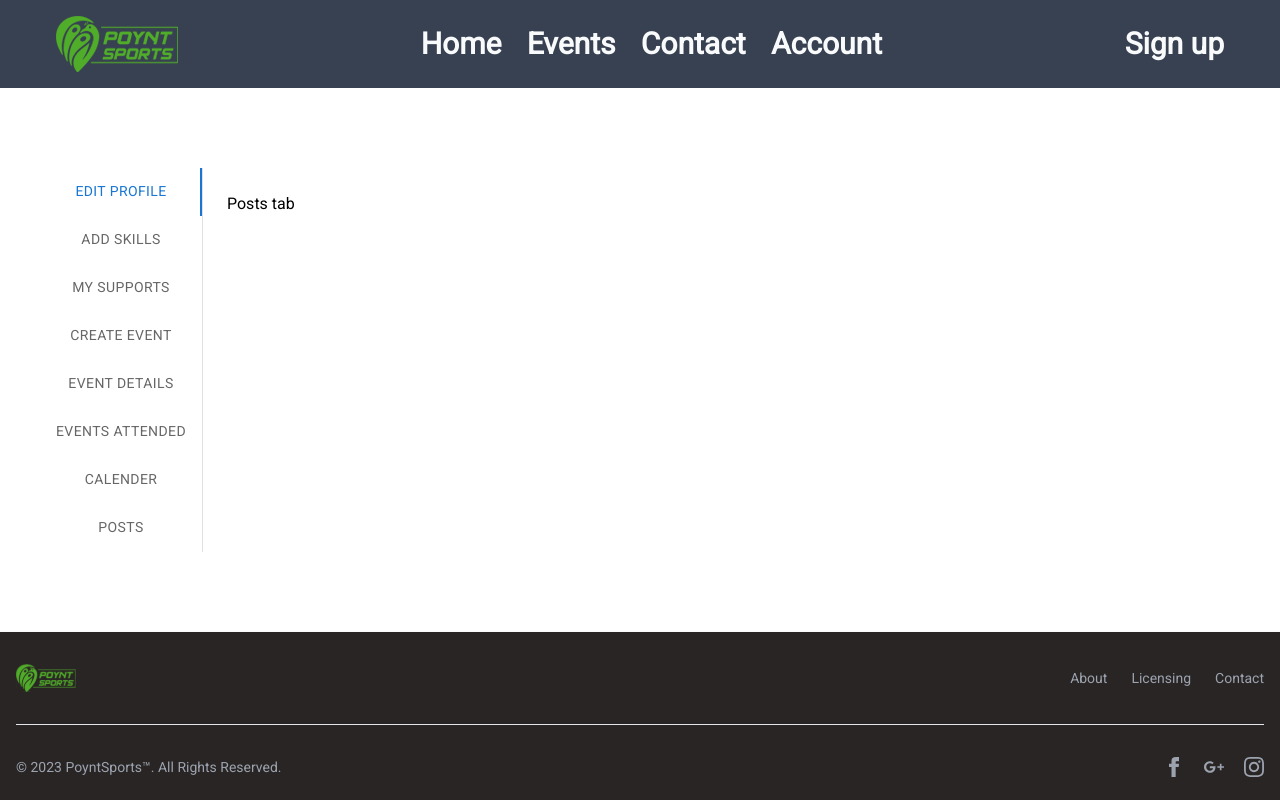
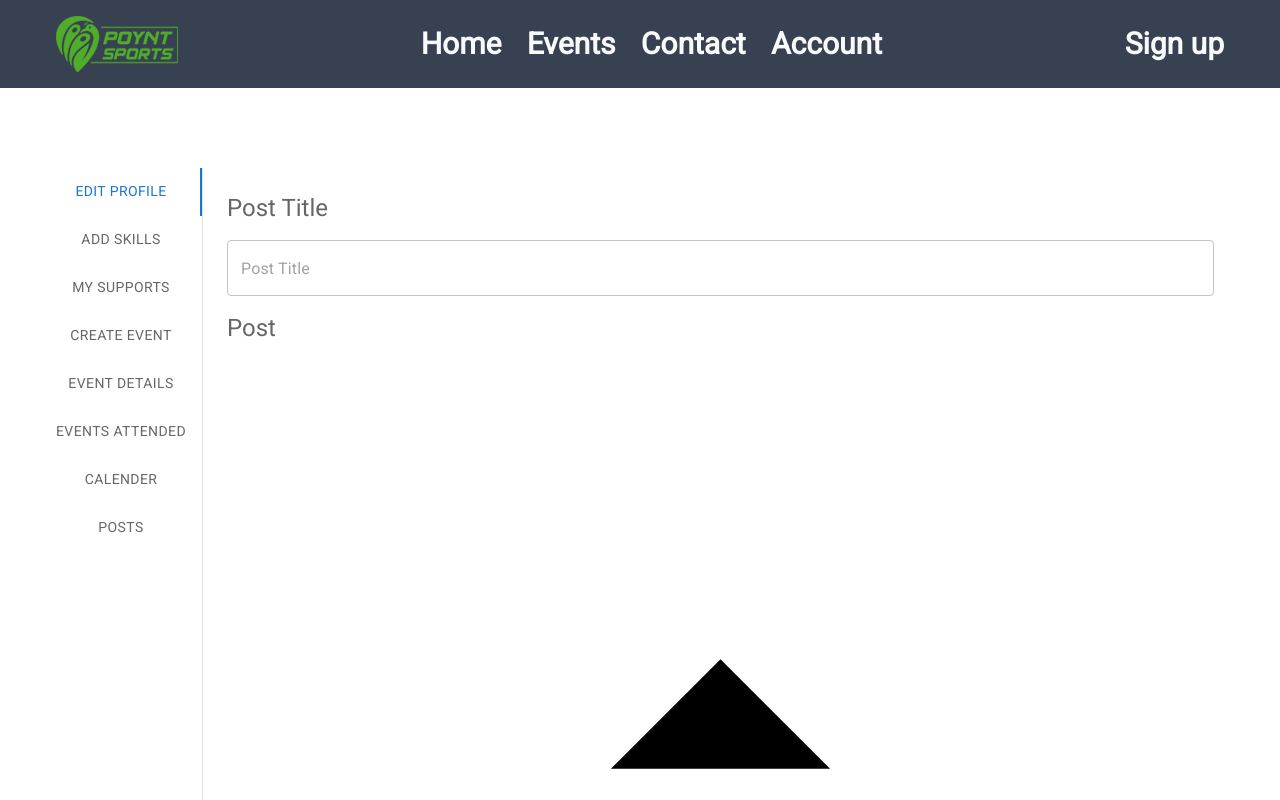
Before and after one commit to Ujucode/poynt-sports, a React (Vite) app: page /account/posts in a window 1280 px wide. Shown: the top 800 px of the page. Built offline with nearby package versions, Linux system fonts and the light colour scheme.

Commit message:
-post tab and create event complete

```diff
--- a/src/components/Account/CreateEventTab.jsx
+++ b/src/components/Account/CreateEventTab.jsx
@@ -7,25 +7,48 @@ import {
   FormGroup,
   FormControlLabel,
   Checkbox,
+  Paper,
 } from "@mui/material";
-import TextEditor from "../UI/TextEditor";
+
 import { MobileDateTimePicker } from "@mui/x-date-pickers";
 import { useRef, useState } from "react";
+import ReactQuill from "react-quill";
+import { quillFormats, quillModules } from "../UI/TextEditorConfig";
 
 const CreateEventTab = () => {
+  const [content, setContent] = useState("");
   const [startDate, setStartDate] = useState();
+  const [image, setImage] = useState();
   const [endDate, setEndDate] = useState();
   const uploadRef = useRef();
 
-  const handleUpload = () => {
+  const handleEditorChange = (newContent) => {
+    setContent(newContent);
+  };
+
+  const handleSave = (e) => {
+    // Here you can save the content to your backend or do any other necessary actions
+    e.preventDefault();
+    console.log(content);
+  };
+
+  const handleUpload = (e) => {
+    e.preventDefault();
     uploadRef.current.click();
+  };
+
+  const handleImageChange = (e) => {
+    e.preventDefault();
+    setImage(URL.createObjectURL(e.target.files[0]));
   };
 
   const handleSubmit = (e) => {
     e.preventDefault();
     const data = new FormData(e.currentTarget);
+
     console.log({
       "event-title": data.get("event-title"),
+      "event-details": content,
       "event-location": data.get("event-location"),
       address: data.get("address"),
       state: data.get("state"),
@@ -36,12 +59,13 @@ const CreateEventTab = () => {
       "hide-event-time": data.get("hide-event-time"),
       "hide-event-end-time": data.get("hide-event-end-time"),
       recurring: data.get("recurring"),
+      "event-image": data.get("event-image").name,
     });
   };
 
   return (
     <FormControl
-      className="w-5/6 gap-2 "
+      className="w-full flex flex-col gap-2 "
       component={"form"}
       onSubmit={handleSubmit}
     >
@@ -63,7 +87,20 @@ const CreateEventTab = () => {
           Event Details
         </Typography>
       </FormLabel>
-      <TextEditor id="text-editor" />
+      <ReactQuill
+        placeholder="Tell your story..."
+        value={content}
+        onChange={handleEditorChange}
+        modules={quillModules}
+        formats={quillFormats}
+        name="event-details"
+      />
+      <button
+        onClick={handleSave}
+        className="p-2 w-[5rem] h-10 mt-2 bg-emerald-500 text-white rounded-md "
+      >
+        Save
+      </button>
 
       <FormLabel sx={{ mt: "2rem" }}>
         <Typography variant="h5" gutterBottom>
@@ -141,18 +178,42 @@ const CreateEventTab = () => {
         label="Upload Event Image "
         sx={{ style: "unset", width: "20rem" }}
       /> */}
-      <input ref={uploadRef} type="file" hidden />
+      <input
+        ref={uploadRef}
+        type="file"
+        accept="image/*,.png,.jpg"
+        hidden
+        name="event-image"
+        onChange={handleImageChange}
+      />
+
+      {image && (
+        <Paper variant="outlined" className=" p-5 w-2/6 mt-10">
+          <img
+            src={image}
+            alt="event img"
+            className="object-contain object-center mx-auto "
+          />
+        </Paper>
+      )}
+
       <button
-        className="p-2 w-40 bg-emerald-500 text-white rounded-md h-10"
+        id="upload-img"
+        className="p-2 w-40  bg-emerald-500 text-white rounded-md h-10"
         onClick={handleUpload}
       >
-        Upload Event Image
+        {image ? "Change Image" : "Upload Event Image"}
       </button>
+
+      <FormLabel htmlFor="upload-img" required>
+        Max size 5 MB
+      </FormLabel>
+
       <button
         type="submit"
         className="p-2 w-1/4 h-10 mt-20 bg-emerald-500 text-white rounded-md "
       >
-        Submit
+        Create Event
       </button>
     </FormControl>
   );
--- a/src/components/Account/PostsTab.jsx
+++ b/src/components/Account/PostsTab.jsx
@@ -1,5 +1,191 @@
+import {
+  Box,
+  Checkbox,
+  FormControlLabel,
+  FormGroup,
+  FormLabel,
+  Paper,
+  TextField,
+  Typography,
+} from "@mui/material";
+import { quillModules, quillFormats } from "../UI/TextEditorConfig";
+import { useRef, useState } from "react";
+import ReactQuill from "react-quill";
+
 const PostsTab = () => {
-  return <p>Posts tab</p>;
+  const [content, setContent] = useState("");
+  const uploadRef = useRef();
+  const [image, setImage] = useState();
+
+  const handleUpload = (e) => {
+    e.preventDefault();
+    uploadRef.current.click();
+  };
+
+  const handleImageChange = (e) => {
+    e.preventDefault();
+    setImage(URL.createObjectURL(e.target.files[0]));
+  };
+
+  const handleEditorChange = (newContent) => {
+    setContent(newContent);
+  };
+
+  const handleSave = (e) => {
+    // Here you can save the content to your backend or do any other necessary actions
+    e.preventDefault();
+    console.log(content);
+  };
+
+  const handleSubmit = (e) => {
+    e.preventDefault();
+    const data = new FormData(e.currentTarget);
+    console.log({
+      "post-title": data.get("post-title"),
+      post: content,
+      tags: {
+        achievements: data.get("achievements"),
+        "event-update": data.get("event-update"),
+        international: data.get("international"),
+        national: data.get("national"),
+        newsletter: data.get("newsletter"),
+        "player-story": data.get("player-story"),
+        regional: data.get("regional"),
+        updates: data.get("updates"),
+      },
+      "post-image": data.get("post-image").name,
+    });
+  };
+
+  return (
+    <Box
+      className="w-full flex flex-col gap-2 "
+      component={"form"}
+      onSubmit={handleSubmit}
+    >
+      {/* <FormControlLabel
+        required
+        control={<TextField id="event-title" />}
+        label="Event Title"
+        labelPlacement="top"
+      /> */}
+      <FormLabel>
+        <Typography variant="h5" gutterBottom>
+          Post Title
+        </Typography>
+      </FormLabel>
+
+      <TextField id="post-title" name="post-title" placeholder="Post Title" />
+
+      <FormLabel className="mt-2">
+        <Typography variant="h5" gutterBottom>
+          Post
+        </Typography>
+      </FormLabel>
+
+      <ReactQuill
+        placeholder="Tell your story..."
+        value={content}
+        onChange={handleEditorChange}
+        modules={quillModules}
+        formats={quillFormats}
+        name="post"
+      />
+      <button
+        onClick={handleSave}
+        className="p-2 w-[5rem] h-10 mt-2 bg-emerald-500 text-white rounded-md "
+      >
+        Save
+      </button>
+
+      <FormLabel className="mt-2">
+        <Typography variant="h5" gutterBottom>
+          Category
+        </Typography>
+      </FormLabel>
+
+      <FormGroup row>
+        <FormControlLabel
+          control={<Checkbox />}
+          label="Achievements"
+          name="achievements"
+        />
+        <FormControlLabel
+          control={<Checkbox />}
+          label="Event Update"
+          name="event-update"
+        />
+        <FormControlLabel
+          control={<Checkbox />}
+          label="International"
+          name="international"
+        />
+        <FormControlLabel
+          control={<Checkbox />}
+          label="National"
+          name="national"
+        />
+
+        <FormControlLabel
+          control={<Checkbox />}
+          label="News Letter"
+          name="newsletter"
+        />
+        <FormControlLabel
+          control={<Checkbox />}
+          label="Player Story"
+          name="player-story"
+        />
+        <FormControlLabel
+          control={<Checkbox />}
+          label="Regional"
+          name="regional"
+        />
+        <FormControlLabel
+          control={<Checkbox />}
+          label="Updates"
+          name="updates"
+        />
+      </FormGroup>
+
+      <input
+        ref={uploadRef}
+        type="file"
+        accept="image/*,.png,.jpg"
+        hidden
+        name="post-image"
+        onChange={handleImageChange}
+      />
+
+      {image && (
+        <Paper variant="outlined" className=" p-5 w-2/6 mt-10">
+          <img
+            src={image}
+            alt="event img"
+            className="object-contain object-center mx-auto "
+          />
+        </Paper>
+      )}
+
+      <button
+        id="upload-img"
+        className="p-2 w-40 bg-emerald-500 text-white rounded-md h-10"
+        onClick={handleUpload}
+      >
+        {image ? "Change Image" : "Upload Post Image"}
+      </button>
+      <FormLabel htmlFor="upload-img" required>
+        Max size 5 MB
+      </FormLabel>
+
+      <button
+        type="submit"
+        className="p-2 w-1/4 h-10 mt-20 bg-emerald-500 text-white rounded-md "
+      >
+        Create Post
+      </button>
+    </Box>
+  );
 };
 
 export default PostsTab;
--- a/src/components/UI/MUIVerticalTabs.jsx
+++ b/src/components/UI/MUIVerticalTabs.jsx
@@ -16,7 +16,7 @@ function TabPanel(props) {
       {...other}
       style={{ flexGrow: 1 }}
     >
-      {value === index && <Box sx={{ p: 3 }}>{children}</Box>}
+      {value === index && <Box sx={{ p: 3, maxWidth: 1035 }}>{children}</Box>}
     </div>
   );
 }
@@ -39,9 +39,9 @@ function MUIVerticalTabs(props) {
     <Box
       sx={{
         my: 5,
-
         bgcolor: "background.paper",
         display: "flex",
+        flexGrow: 1,
       }}
     >
       <Tabs
--- a/src/components/UI/TextEditor.jsx
+++ b/src/components/UI/TextEditor.jsx
@@ -21,7 +21,6 @@ const TextEditor = () => {
         onChange={handleEditorChange}
         modules={quillModules}
         formats={quillFormats}
-        style={{ " div p": { maxHeight: 400 } }}
       />
       <button
         className="bg-emerald-500 text-white rounded-md w-20 h-10 mt-2"
--- /dev/null
+++ b/src/components/UI/TextEditorConfig.js
@@ -0,0 +1,25 @@
+// Quill modules and formats configuration
+export const quillModules = {
+  toolbar: [
+    [{ header: "1" }, { header: "2" }],
+    [{ font: [] }],
+    ["bold", "italic", "underline", "strike"],
+    [{ list: "ordered" }, { list: "bullet" }],
+    ["link"],
+    [{ align: [] }],
+    ["clean"],
+  ],
+};
+
+export const quillFormats = [
+  "header",
+  "font",
+  "bold",
+  "italic",
+  "underline",
+  "strike",
+  "list",
+  "bullet",
+  "link",
+  "align",
+];
```
